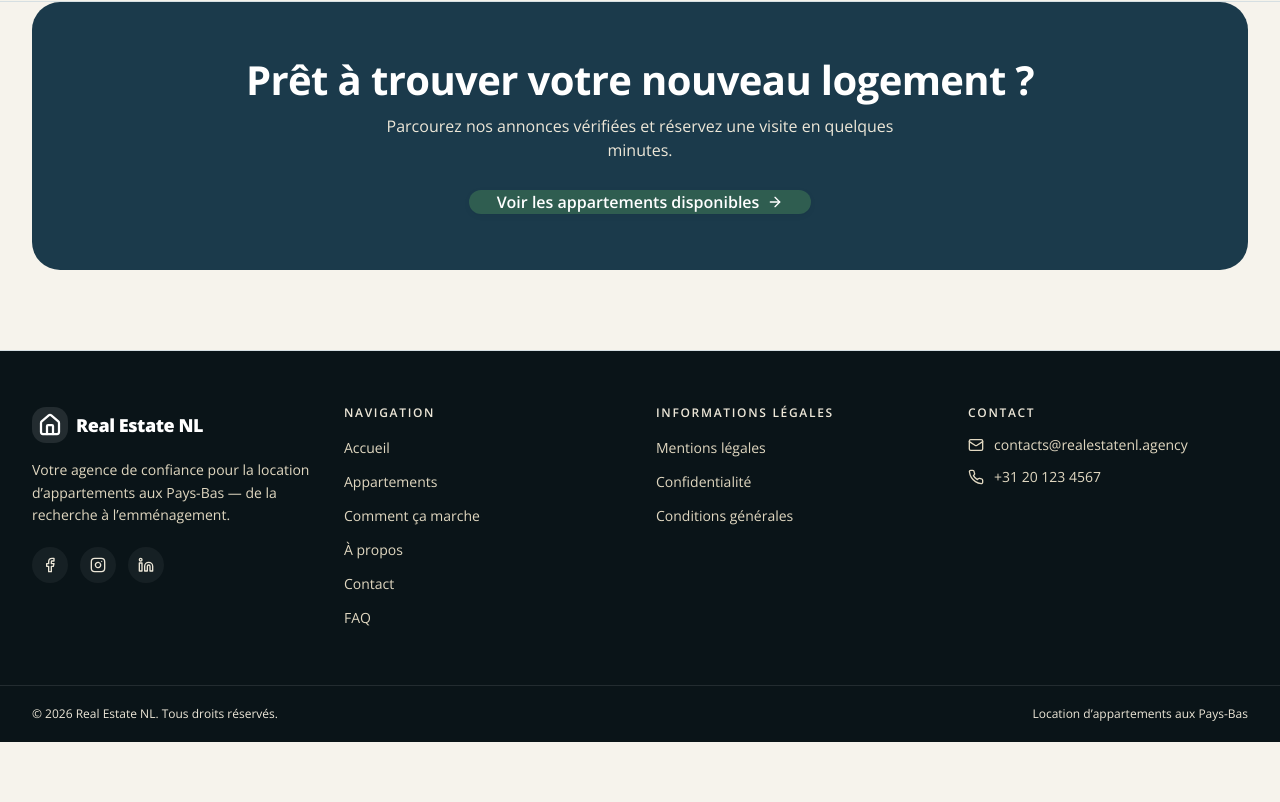
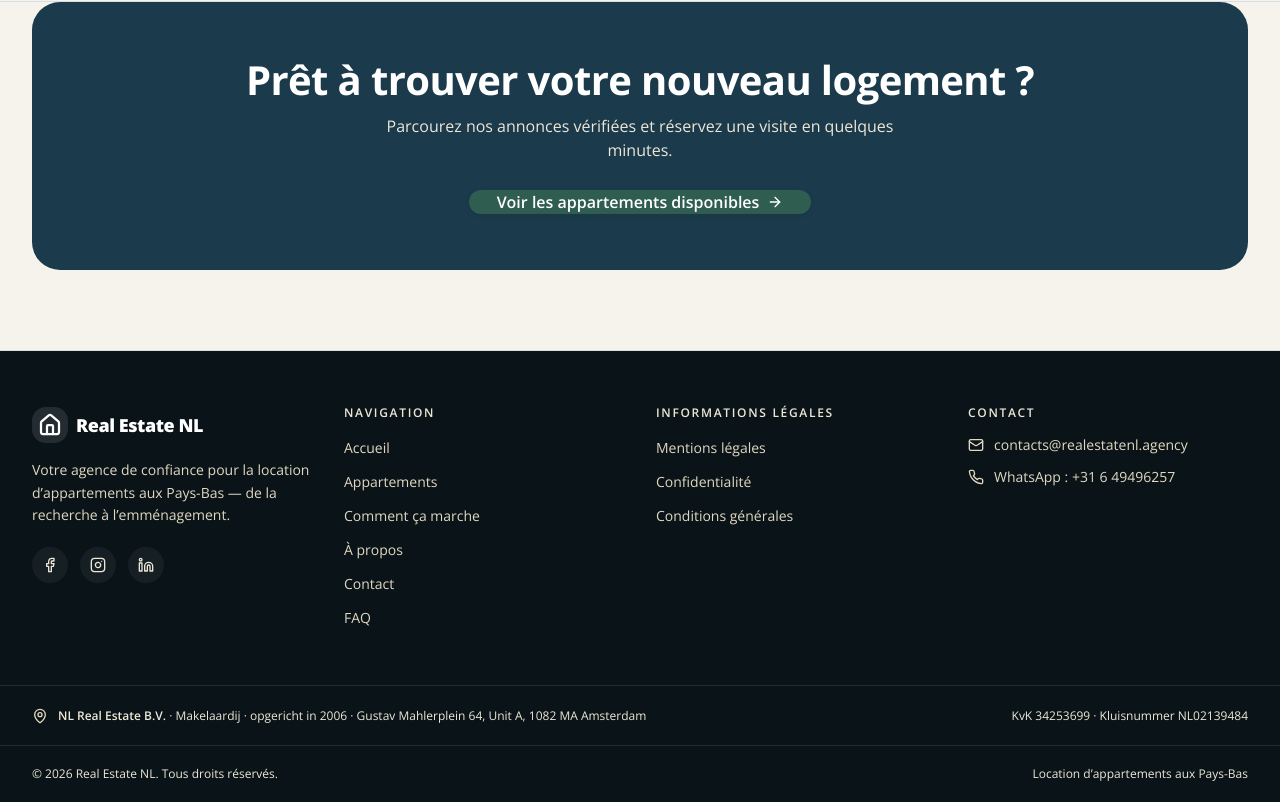
Before and after one commit to Medellin20/RealEstate, a Next.js app: page / in a window 1280 px wide. Shown: the part 2468-3270 px from the top of the page. Before the commit the page ends 3210 px from the top, so only its background shows below. Built offline with nearby package versions, Linux system fonts and the light colour scheme; no server answers; the database is empty.

Commit message:
New Configs

```diff
--- a/components/layout/footer.tsx
+++ b/components/layout/footer.tsx
@@ -1,5 +1,5 @@
 import Link from 'next/link';
-import { Facebook, Home, Instagram, Linkedin, Mail, Phone } from 'lucide-react';
+import { Facebook, Home, Instagram, Linkedin, Mail, MapPin, Phone } from 'lucide-react';
 
 const COLUMN_LINKS = [
   { href: '/', label: 'Accueil' },
@@ -100,14 +100,30 @@ export function Footer() {
             </li>
             <li>
               <a
-                href="tel:+31201234567"
+                href="https://wa.me/31649496257"
+                target="_blank"
+                rel="noopener noreferrer"
+                aria-label="Contacter Real Estate NL sur WhatsApp"
                 className="flex items-center gap-2.5 text-sm text-sand-300 transition-colors hover:text-white"
               >
                 <Phone className="h-4 w-4 shrink-0" />
-                +31 20 123 4567
+                WhatsApp : +31 6 49496257
               </a>
             </li>
           </ul>
+        </div>
+      </div>
+
+      <div className="border-t border-white/10">
+        <div className="container-app grid gap-4 py-5 text-xs leading-relaxed text-sand-400 sm:grid-cols-[minmax(0,1fr)_auto] sm:items-start">
+          <div className="flex min-w-0 gap-2.5">
+            <MapPin className="mt-0.5 h-4 w-4 shrink-0 text-sand-300" />
+            <p>
+              <span className="font-semibold text-sand-200">NL Real Estate B.V.</span> · Makelaardij ·
+              opgericht in 2006 · Gustav Mahlerplein 64, Unit A, 1082 MA Amsterdam
+            </p>
+          </div>
+          <p className="sm:text-right">KvK 34253699 · Kluisnummer NL02139484</p>
         </div>
       </div>
 
```
